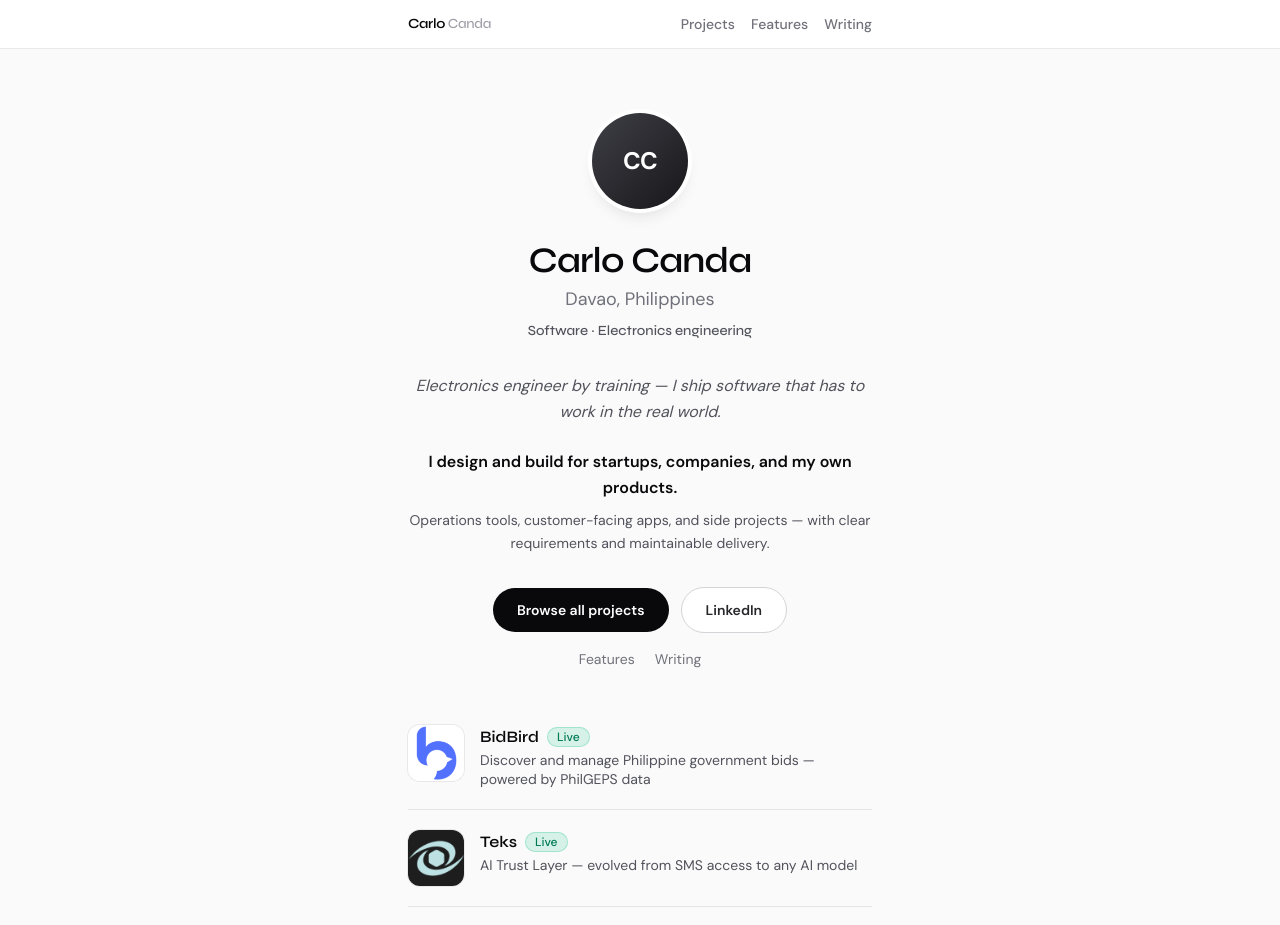
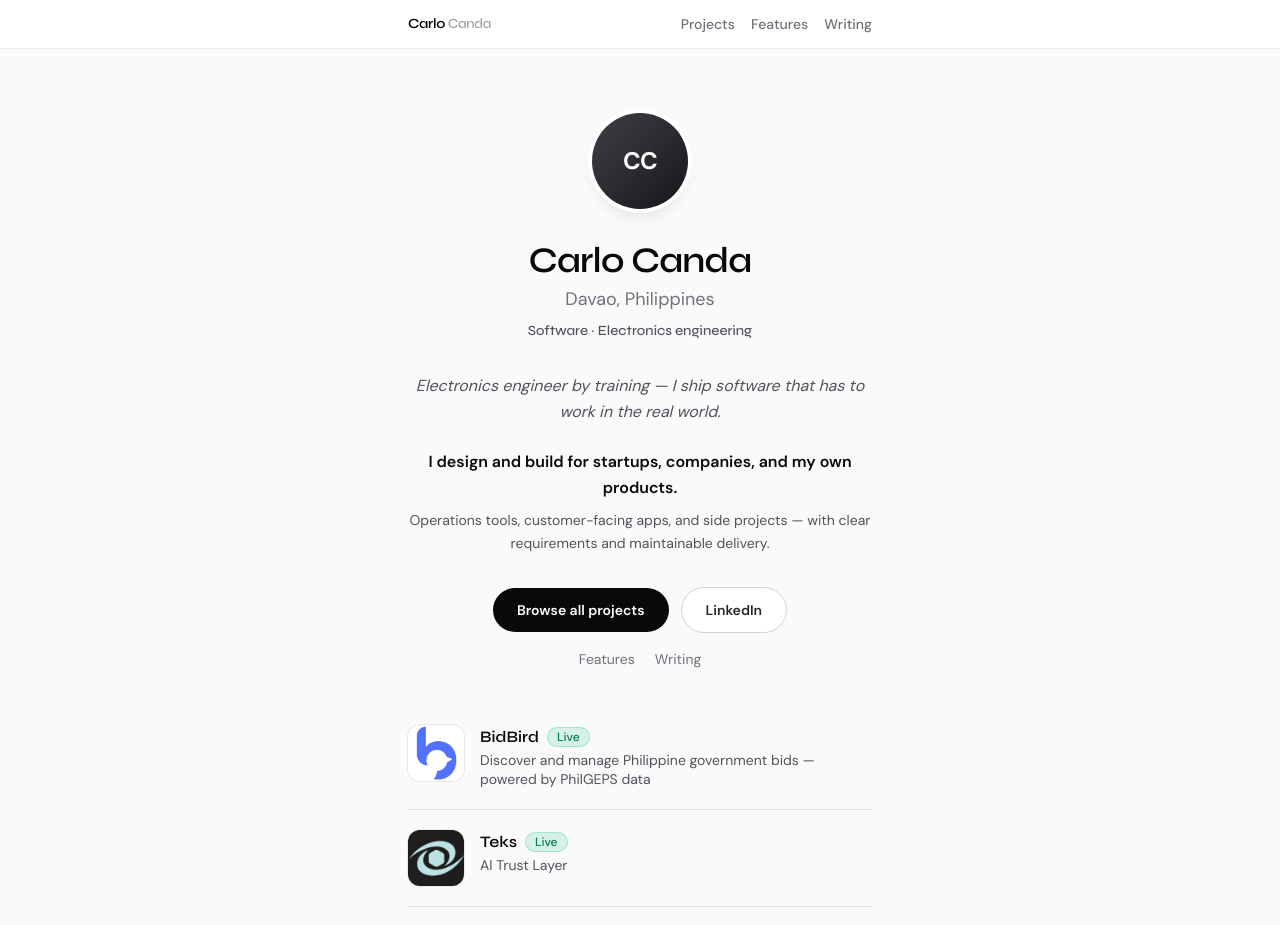
Before and after one commit to cbpcanda/carlocanda, a Next.js app: page / in a window 1280 px wide. Shown: the top 925 px of the page. Built offline with nearby package versions, Linux system fonts and the light colour scheme.

Commit message:
Teks: drop SMS positioning from project copy
Made-with: Cursor

```diff
--- a/src/data/projects.ts
+++ b/src/data/projects.ts
@@ -20,13 +20,12 @@ export const projects: Project[] = [
   {
     slug: "teks",
     title: "Teks",
-    tagline: "AI Trust Layer — evolved from SMS access to any AI model",
+    tagline: "AI Trust Layer",
     status: "live",
     repositoryPhase: "working",
     period: "Personal project",
     role: "Founder · CTO",
-    description:
-      "Teks is an AI Trust Layer, evolved from SMS-based tech that let anyone reach any AI model and get answers by text.",
+    description: "Teks is an AI Trust Layer.",
     links: [
       { label: "Website", href: "https://sendteks.com/" },
       {
```
